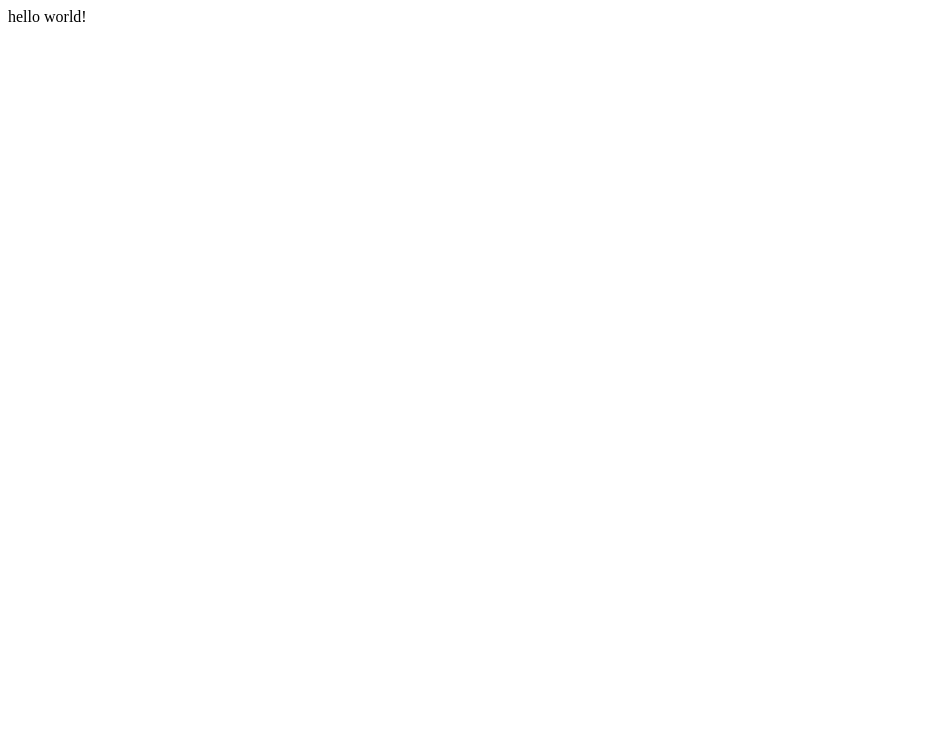
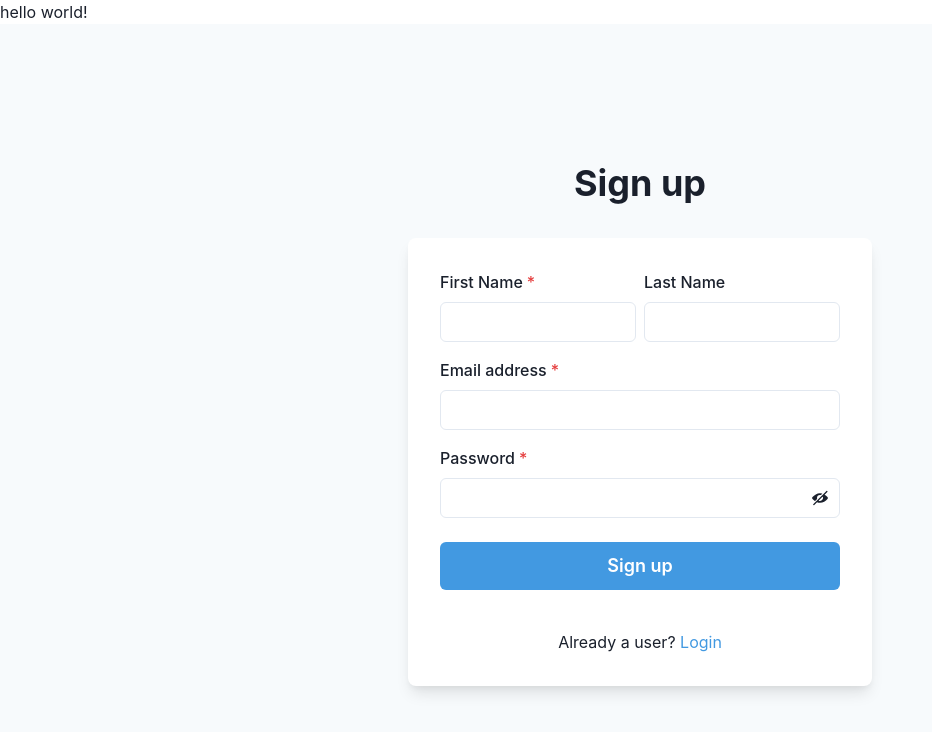
Before and after one commit to MoovendhanR/bug-tracker, a React (Create React App) app in the folder client/: page /register in a window 1280 px wide. Shown: the top 732 px of the page, without its empty margins (0-932 px from the left). Built offline with nearby package versions, Linux system fonts and the light colour scheme.

Commit message:
all frontend pages craeed and chakra-ui installed

```diff
--- a/client/package.json
+++ b/client/package.json
@@ -3,11 +3,17 @@
   "version": "0.1.0",
   "private": true,
   "dependencies": {
+    "@chakra-ui/icons": "^2.0.18",
+    "@chakra-ui/react": "^2.5.5",
+    "@emotion/react": "^11.10.6",
+    "@emotion/styled": "^11.10.6",
     "@testing-library/jest-dom": "^5.16.5",
     "@testing-library/react": "^13.4.0",
     "@testing-library/user-event": "^13.5.0",
+    "framer-motion": "^10.10.0",
     "react": "^18.2.0",
     "react-dom": "^18.2.0",
+    "react-router-dom": "^6.10.0",
     "react-scripts": "5.0.1",
     "web-vitals": "^2.1.4"
   },
--- a/client/src/App.js
+++ b/client/src/App.js
@@ -1,9 +1,11 @@
 import './App.css';
+import AllRoutes from './Routes/AllRoutes';
 
 function App() {
   return (
     <div>
          hello world!
+         <AllRoutes/>
     </div>
   );
 }
--- /dev/null
+++ b/client/src/Routes/AllRoutes.jsx
@@ -0,0 +1,20 @@
+import React from 'react'
+import { Route, Routes } from 'react-router-dom'
+import Login from '../componets/Login'
+import Notes from '../componets/Notes'
+import Register from '../componets/Register'
+
+function AllRoutes() {
+  return (
+    <>
+    <Routes>
+        <Route path="/register" element={<Register/>}/>
+        <Route path="/login" element={<Login/>}/>
+        <Route path="/dashboard" element={<Notes/>}/>
+    </Routes>
+
+    </>
+  )
+}
+
+export default AllRoutes
--- /dev/null
+++ b/client/src/componets/Login.jsx
@@ -0,0 +1,11 @@
+import React from 'react'
+
+const Login = () => {
+  return (
+    <div>
+       user login
+    </div>
+  )
+}
+
+export default Login
--- /dev/null
+++ b/client/src/componets/Notes.jsx
@@ -0,0 +1,11 @@
+import React from 'react'
+
+const Notes = () => {
+  return (
+    <div>
+      notes page
+    </div>
+  )
+}
+
+export default Notes
--- /dev/null
+++ b/client/src/componets/Register.jsx
@@ -0,0 +1,100 @@
+import {
+    Flex,
+    Box,
+    FormControl,
+    FormLabel,
+    Input,
+    InputGroup,
+    HStack,
+    InputRightElement,
+    Stack,
+    Button,
+    Heading,
+    Text,
+    useColorModeValue,
+    Link,
+  } from '@chakra-ui/react';
+  import { useState } from 'react';
+  import { ViewIcon, ViewOffIcon } from '@chakra-ui/icons';
+  import {Link as RouterLink} from "react-router-dom"
+
+const Register = () => {
+    const [showPassword, setShowPassword] = useState(false);
+
+  return (
+    <Flex
+      minH={'100vh'}
+      align={'center'}
+      justify={'center'}
+      bg={useColorModeValue('gray.50', 'gray.800')}>
+      <Stack spacing={8} mx={'auto'} maxW={'lg'} py={12} px={6}>
+        <Stack align={'center'}>
+          <Heading fontSize={'4xl'} textAlign={'center'}>
+            Sign up
+          </Heading>
+
+        </Stack>
+        <Box
+          rounded={'lg'}
+          bg={useColorModeValue('white', 'gray.700')}
+          boxShadow={'lg'}
+          p={8}>
+          <Stack spacing={4}>
+            <HStack>
+              <Box>
+                <FormControl id="firstName" isRequired>
+                  <FormLabel>First Name</FormLabel>
+                  <Input type="text" />
+                </FormControl>
+              </Box>
+              <Box>
+                <FormControl id="lastName">
+                  <FormLabel>Last Name</FormLabel>
+                  <Input type="text" />
+                </FormControl>
+              </Box>
+            </HStack>
+            <FormControl id="email" isRequired>
+              <FormLabel>Email address</FormLabel>
+              <Input type="email" />
+            </FormControl>
+            <FormControl id="password" isRequired>
+              <FormLabel>Password</FormLabel>
+              <InputGroup>
+                <Input type={showPassword ? 'text' : 'password'} />
+                <InputRightElement h={'full'}>
+                  <Button
+                    variant={'ghost'}
+                    onClick={() =>
+                      setShowPassword((showPassword) => !showPassword)
+                    }>
+                    {showPassword ? <ViewIcon /> : <ViewOffIcon />}
+                  </Button>
+                </InputRightElement>
+              </InputGroup>
+            </FormControl>
+            <Stack spacing={10} pt={2}>
+              <Button
+                loadingText="Submitting"
+                size="lg"
+                bg={'blue.400'}
+                color={'white'}
+                _hover={{
+                  bg: 'blue.500',
+                }}>
+                Sign up
+              </Button>
+            </Stack>
+            <Stack pt={6}>
+              <Text align={'center'}>
+                Already a user? <Link as={RouterLink} to="/login" color={'blue.400'} >Login</Link>
+              </Text>
+            </Stack>
+          </Stack>
+        </Box>
+      </Stack>
+    </Flex>
+  )
+}
+
+export default Register
--- a/client/src/index.js
+++ b/client/src/index.js
@@ -1,10 +1,16 @@
 import React from 'react';
 import ReactDOM from 'react-dom/client';
 import App from './App';
+import { ChakraProvider } from '@chakra-ui/react'
+import {BrowserRouter} from "react-router-dom"
 
 const root = ReactDOM.createRoot(document.getElementById('root'));
 root.render(
   <React.StrictMode>
+    <BrowserRouter>
+    <ChakraProvider>
     <App />
+    </ChakraProvider>
+    </BrowserRouter>
   </React.StrictMode>
 );
```
Also changed, not shown: 1 other file (tests, documents, lock files or other folders).
